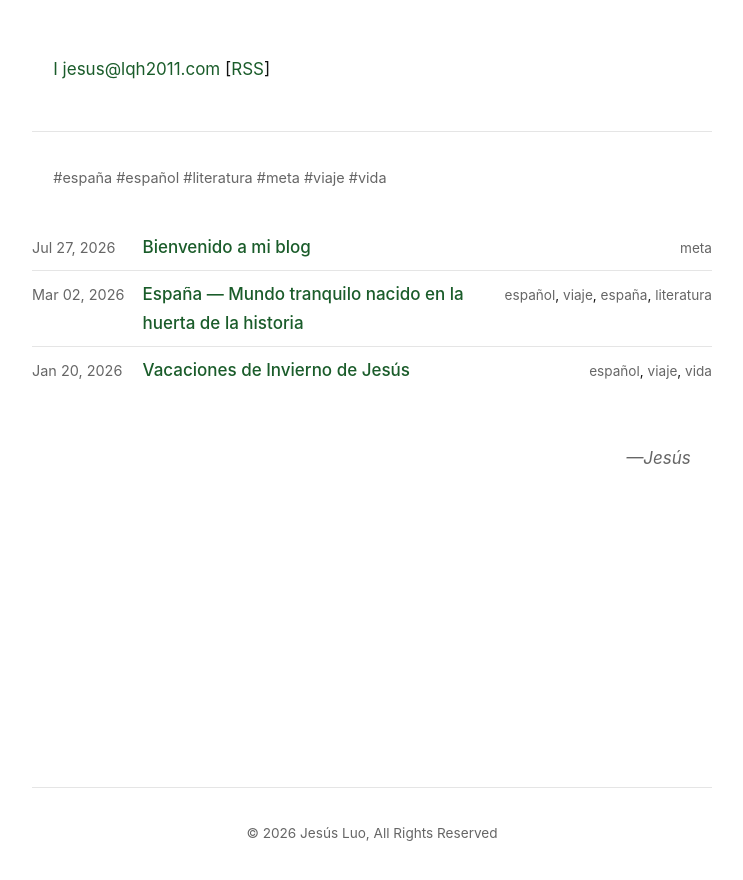
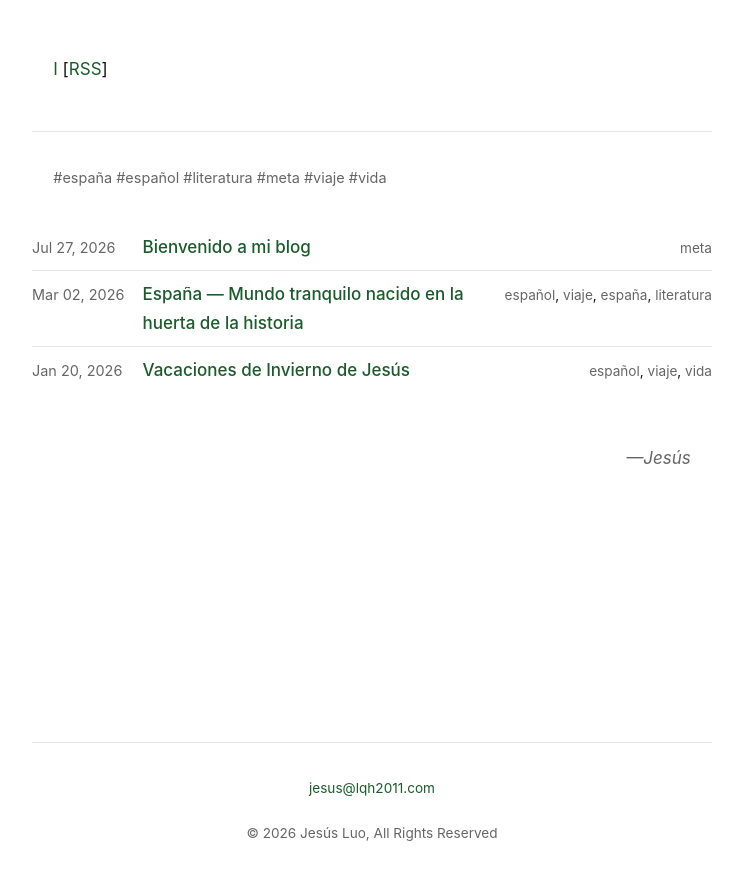
Before and after one commit to LQH-2011/Blog_of_LQH-2011, a Jekyll site: the page built from index.md, in a window 1280 px wide. Shown: the top 880 px of the page, without its empty margins (268-1011 px from the left). Built offline with Jekyll 4.4.1, drawn with Linux system fonts in a browser that asks for light colours.

Commit message:
Move email link from nav to footer
Removed email from top nav (Ι [RSS] only now), added to footer
alongside copyright with no underline.

```diff
--- a/_layouts/default.html
+++ b/_layouts/default.html
@@ -43,7 +43,6 @@
     <p class="g">
       <a href="{{ "/" | relative_url }}">{{ site.nav_icon | default: "Δ" }}</a>
       <span class="r">
-        <a href="mailto:{{ site.email }}">{{ site.email }}</a>
         [<a href="{{ "/feed.xml" | relative_url }}">RSS</a>]
       </span>
     </p>
@@ -58,6 +57,7 @@
   </article>
 
   <footer>
+    <p class="c"><a href="mailto:{{ site.email }}">{{ site.email }}</a></p>
     <p class="c">© {{ site.time | date: "%Y" }} {{ site.author.name }}, All Rights Reserved</p>
   </footer>
 </body>
--- a/assets/css/style.scss
+++ b/assets/css/style.scss
@@ -267,6 +267,10 @@ footer {
   text-align: center;
 }
 
+footer a {
+  border-bottom: none;
+}
+
 /* ── Signature ── */
 
 .signoff {
```
